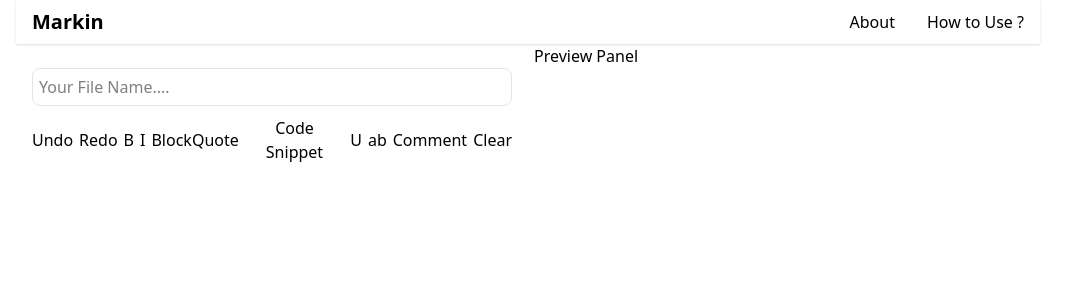
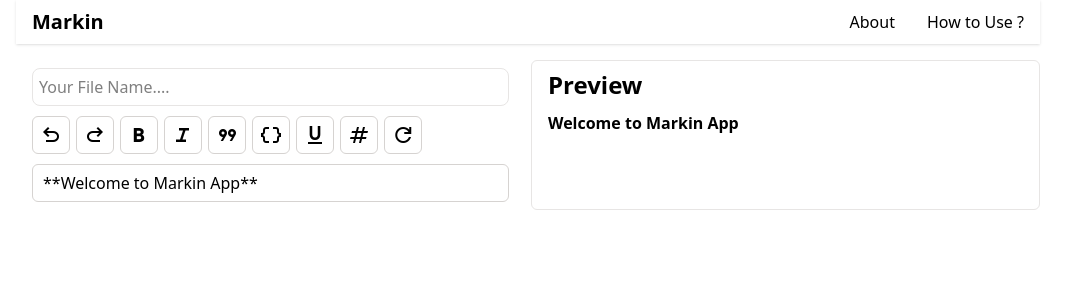
Before and after one commit to adityaa-12/markin-app, a React (Vite) app: page / in a window 1280 px wide. Shown: the top 300 px of the page, without its empty margins (112-1183 px from the left). Built offline with nearby package versions, Linux system fonts and the light colour scheme.

Commit message:
update new components and added editor

```diff
--- a/src/App.tsx
+++ b/src/App.tsx
@@ -1,18 +1,13 @@
 import React from 'react'
 import Head from './components/Head'
 import Product from './components/Product'
-import Preview from './components/Preview'
-
 
 const App: React.FC = () => {
 
   return (
     <div className='w-[80vw] max-sm:w-[90vw] mx-auto'>
       <Head />
-      <div className='flex flex-row gap-1.5 max-lg:flex-col'>
       <Product />
-      <Preview />
-      </div>
     </div>
   )
 }
--- a/src/components/Preview.tsx
+++ /dev/null
@@ -1,11 +0,0 @@
-import React from 'react'
-
-const Preview: React.FC = () => {
-  return (
-    <div>
-      Preview Panel
-    </div>
-  )
-}
-
-export default Preview
--- a/src/components/Product.tsx
+++ b/src/components/Product.tsx
@@ -1,25 +1,98 @@
-import React from 'react'
+import React, { useEffect, useRef, useState } from 'react';
+import { marked } from 'marked';
+
 
 const Product: React.FC = () => {
+
+  const [content, setContent] = useState<string>("**Welcome to Markin App**");
+  const editorBox = useRef<HTMLDivElement | null>(null);
+  const [preview, setPreview] = useState<string>("");
+
+  const inputHandler = () => {
+    if (editorBox.current) {
+      const rawMarkdown = editorBox.current.textContent || "";
+      setContent(rawMarkdown);
+    }
+  };
+
+  useEffect(() => {
+    const converMarkdown = async () => {
+      const md = await marked(content);
+      setPreview(md);
+    };
+    converMarkdown();
+  }, [content]);
+
+
+  useEffect(() => {
+    if (editorBox.current) {
+      editorBox.current.textContent = content;
+    };
+  }, []);
+
+
   return (
-    <div className='mt-4 w-1/2 max-md:w-full'>
-      <div id="main-container" className='flex flex-col gap-2.5 px-4 py-2'>
-        <div id="file-name">
-            <input type="text" name='file-name' id='file-name' placeholder='Your File Name....' className='w-full border border-stone-200 py-1.5 px-1.5 rounded-lg'/>
+    <div className='mt-4'>
+      <div id="main-wrapper" className='flex flex-row gap-1.5 max-lg:flex-col'>
+        <div id="main-container-editor" className='flex flex-col gap-2.5 px-4 py-2 w-1/2'>
+          <div id="file-name">
+            <input type="text" name='file-name' id='file-name' placeholder='Your File Name....' className='w-full border border-stone-200 py-1.5 px-1.5 rounded-lg outline-none' />
+          </div>
+          <div id="toolbar" className='flex flex-row w-full items-center gap-1.5'>
+            <button id="undo" title='Undo' className='flex py-1.5 px-1.5 border border-stone-300 hover:bg-stone-100 cursor-pointer rounded-md'>
+              <span className="flex material-symbols-outlined">
+                undo
+              </span>
+            </button>
+            <button id="redo" title='Redo' className='flex py-1.5 px-1.5 border border-stone-300 hover:bg-stone-100 cursor-pointer rounded-md'>
+              <span className="flex material-symbols-outlined">
+                redo
+              </span>
+            </button>
+            <button id="bold-btn" title='Bold' className='flex py-1.5 px-1.5 border border-stone-300 hover:bg-stone-100 cursor-pointer rounded-md'>
+              <span className="flex material-symbols-outlined">
+                format_bold
+              </span>
+            </button>
+            <button id="italic-btn" title='Italic' className='flex py-1.5 px-1.5 border border-stone-300 hover:bg-stone-100 cursor-pointer rounded-md'>
+              <span className="flex material-symbols-outlined">
+                format_italic
+              </span>
+            </button>
+            <button id="quote" title='BlockQuote' className='flex py-1.5 px-1.5 border border-stone-300 hover:bg-stone-100 cursor-pointer rounded-md'>
+              <span className="flex material-symbols-outlined">
+                format_quote
+              </span>
+            </button>
+            <button id="code-block" title='Code Snippet' className='flex py-1.5 px-1.5 border border-stone-300 hover:bg-stone-100 cursor-pointer rounded-md'>
+              <span className="flex material-symbols-outlined">
+                data_object
+              </span>
+            </button>
+            <button id="underline" title='Underline' className='flex py-1.5 px-1.5 border border-stone-300 hover:bg-stone-100 cursor-pointer rounded-md'>
+              <span className="flex material-symbols-outlined">
+                format_underlined
+              </span>
+            </button>
+            <button id="comment" title='Comment' className='flex py-1.5 px-1.5 border border-stone-300 hover:bg-stone-100 cursor-pointer rounded-md'>
+              <span className="flex material-symbols-outlined">
+                tag
+              </span>
+            </button>
+            <button id="clear-editor" title='Clear Editor' className='flex py-1.5 px-1.5 border border-stone-300 hover:bg-stone-100 cursor-pointer rounded-md'>
+              <span className="flex material-symbols-outlined">
+                refresh
+              </span>
+            </button>
+          </div>
+          <div id="md-editor-box">
+            <div id="editor" ref={editorBox} onInput={inputHandler} contentEditable suppressContentEditableWarning className='border border-stone-300 rounded-md px-2.5 py-1.5 outline-none w-full overflow-y-auto' />
+          </div>
         </div>
-        <div id="toolbar" className='flex flex-row w-full items-center gap-1.5'>
-            <button id="undo">Undo</button>
-            <button id="redo">Redo</button>
-            <button id="bold-btn">B</button>
-            <button id="italic-btn">I</button>
-            <button id="quote">BlockQuote</button>
-            <button id="code-block">Code Snippet</button>
-            <button id="underline">U</button>
-            <button id="storke-through">ab</button>
-            <button id="comment">Comment</button>
-            <button id="clear-editor">Clear</button>
-        </div>
-        <div id="md-editor-box">
+
+        <div id="main-preview-panel" className='flex flex-col gap-2.5 w-1/2 px-4 py-2 border border-stone-200 rounded-md'>
+          <h1 className='font-semibold text-2xl'>Preview</h1>
+          <div id="preview" className='w-full rounded-md' dangerouslySetInnerHTML={{ __html: preview }} />
 
         </div>
       </div>
```
